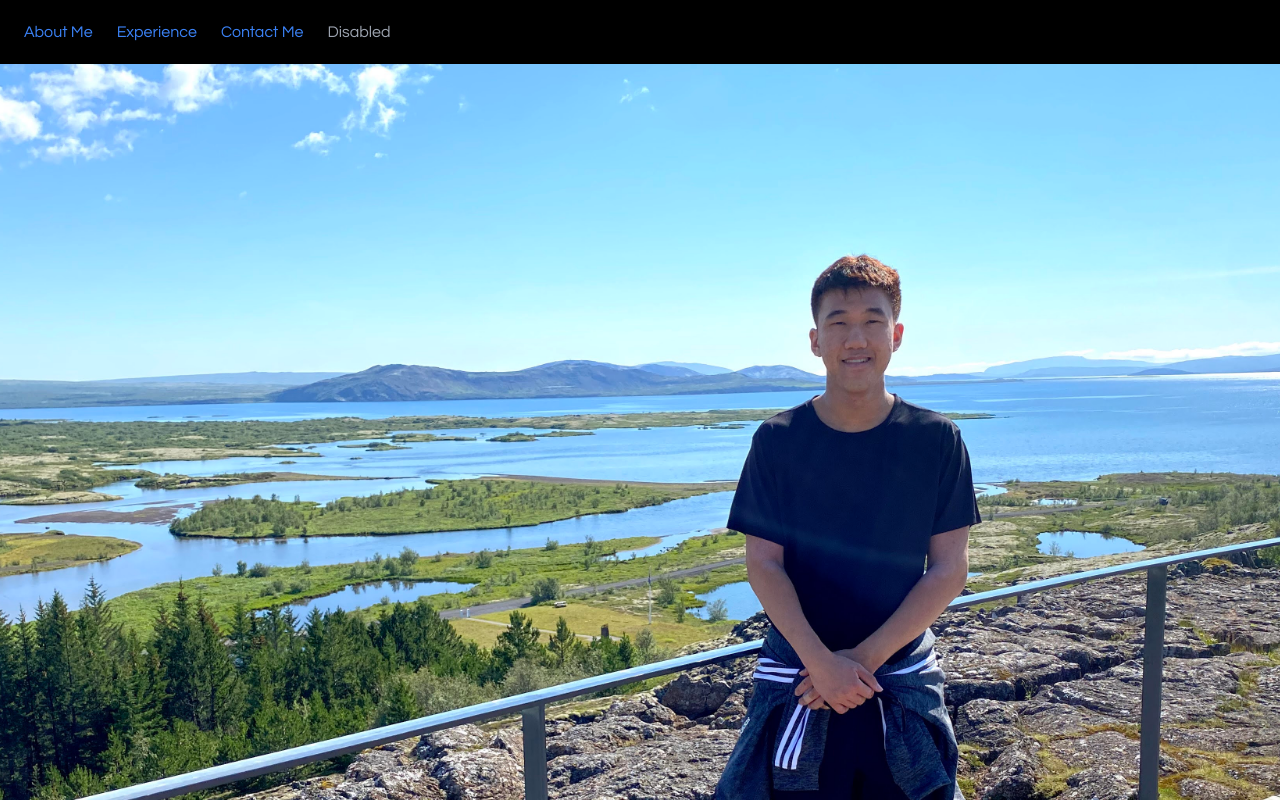
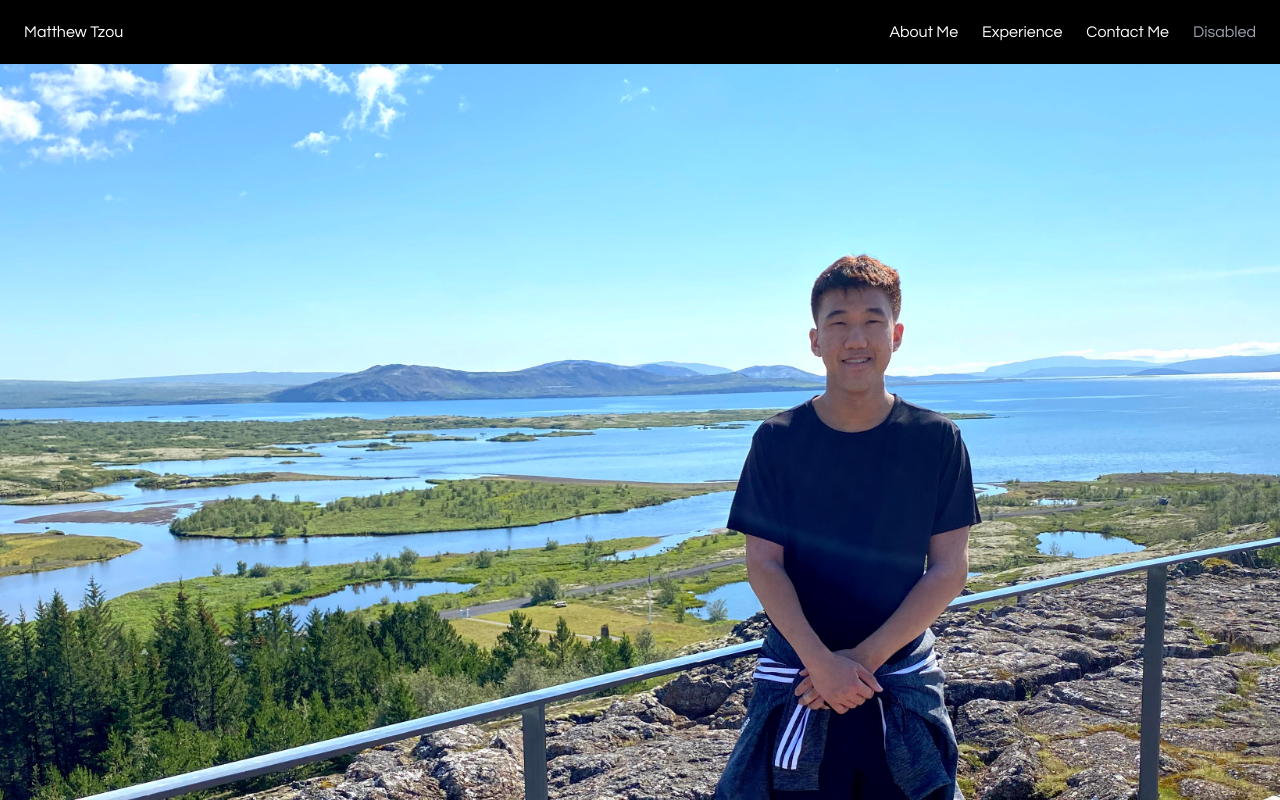
Before and after one commit to MatzoMT/personal-website, a Svelte app in the folder matthew-tzou-website/: page / in a window 1280 px wide. Built offline with nearby package versions, Linux system fonts and the light colour scheme.

Commit message:
updated: nav bar black bg with white text

```diff
--- a/matthew-tzou-website/src/NavBar.svelte
+++ b/matthew-tzou-website/src/NavBar.svelte
@@ -1,25 +1,30 @@
 
 
-<nav class="flex items-center p-6">
+<nav class="flex items-center justify-between p-6 bg-black">
+    <div>
+        <h1 class="text-white">Matthew Tzou</h1>
+    </div>
+    <div>
         <ul class="flex align-middle">
-    <li class="mr-6 align-middle">
-      <a class="text-blue-500 hover:text-blue-800" href="#">About Me</a>
+            <li class="ml-6 align-middle no-underline">
+              <a class="text-white hover:no-underline visited:text-white">About Me</a>
             </li>
-    <li class="mr-6">
-      <a class="text-blue-500 hover:text-blue-800" href="#">Experience</a>
+            <li class="ml-6">
+              <a class="text-white hover:no-underline visited:text-white">Experience</a>
             </li>
-    <li class="mr-6">
-      <a class="text-blue-500 hover:text-blue-800" href="#">Contact Me</a>
+            <li class="ml-6">
+              <a class="text-white hover:no-underline visited:text-white">Contact Me</a>
             </li>
-    <li class="mr-6">
-      <a class="text-gray-400 cursor-not-allowed" href="#">Disabled</a>
+            <li class="ml-6">
+              <a class="text-gray-400 cursor-not-allowed visited:text-white">Disabled</a>
             </li>
           </ul>
+    </div>
+
 </nav>
 
 <style>
   nav {
-    background-color: #000000;
     position: fixed;
     width: 100%;
     height: 4em;
```
Lines whose indentation alone changed are shown as unchanged.
